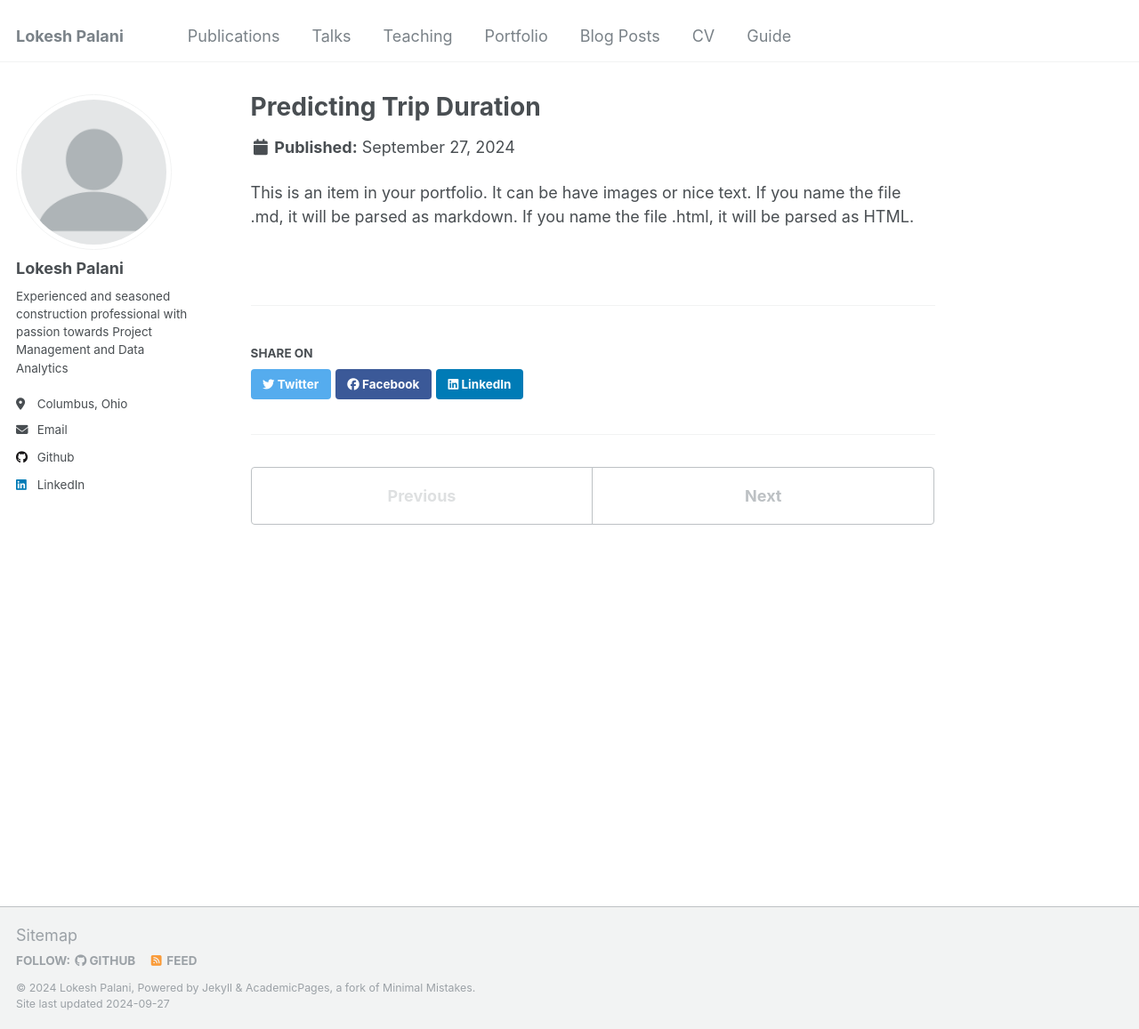
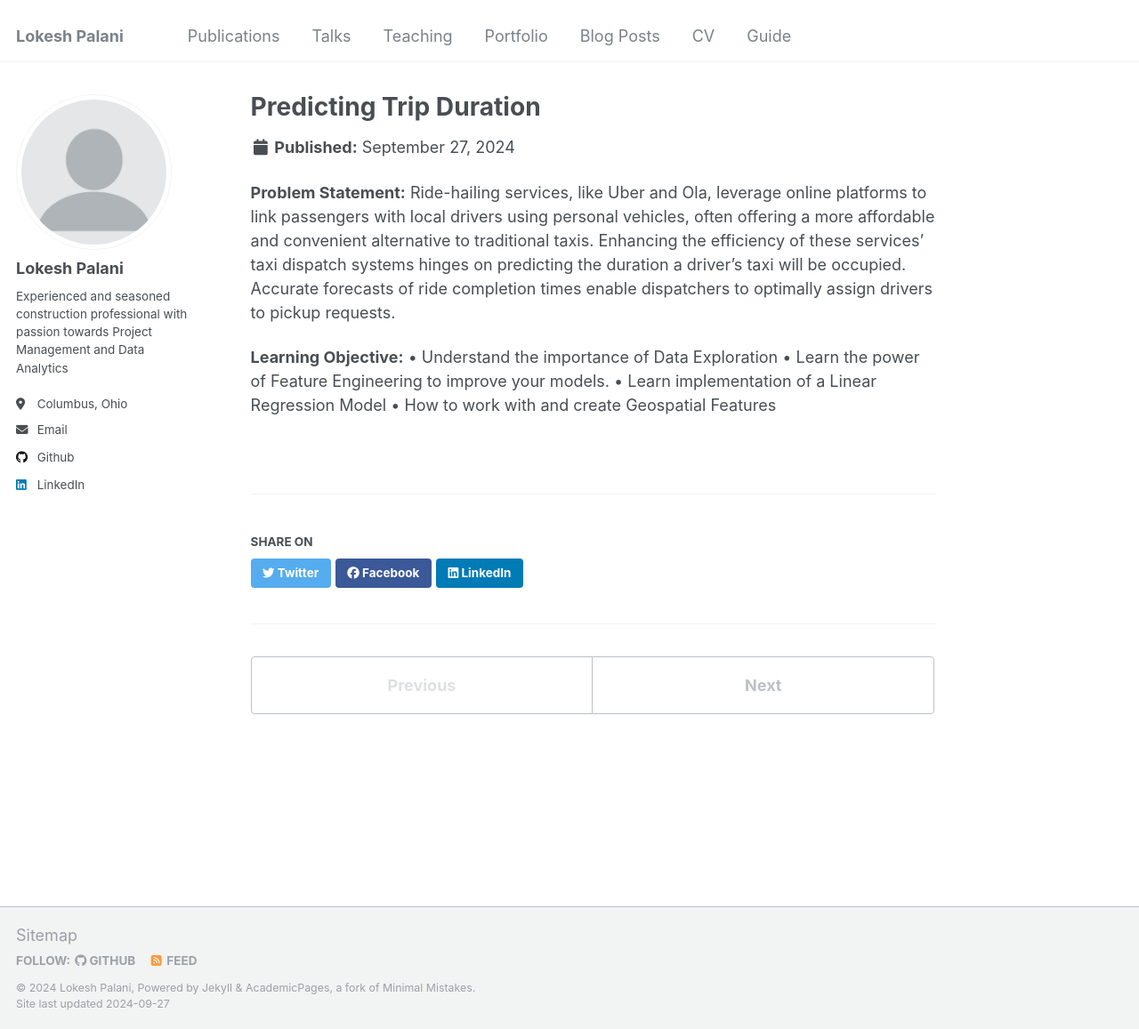
Before and after one commit to Coolinglass/coolinglass.github.io, a Jekyll site: the page built from _portfolio/portfolio-1.md, in a window 1280 px wide and 1157 px high. Shown: the whole window at 89% size. Built offline with Jekyll 4.4.1, drawn with Linux system fonts in a browser that asks for light colours.

Commit message:
Update portfolio-1.md

```diff
--- a/_portfolio/portfolio-1.md
+++ b/_portfolio/portfolio-1.md
@@ -1,7 +1,15 @@
 ---
 title: "Predicting Trip Duration"
-excerpt: "Using Linear regression, I have performed prediction to estimate trip duration. In this task, I have also performed Exploratory data analysis, Data visualation, data wrangling and cleaning. 1<br/><img src='/images/500x300.png'>"
+excerpt: " Predict Trip duration for Ride-Hailing services based on NYC Datset using Linear Regression. 1<br/><img src='/images/500x300.png'>"
 collection: portfolio
 ---
 
-This is an item in your portfolio. It can be have images or nice text. If you name the file .md, it will be parsed as markdown. If you name the file .html, it will be parsed as HTML.
+**Problem Statement:**
+Ride-hailing services, like Uber and Ola, leverage online platforms to link passengers with local drivers using personal vehicles, often offering a more affordable and convenient alternative to traditional
+taxis. Enhancing the efficiency of these services' taxi dispatch systems hinges on predicting the duration a driver's taxi will be occupied. Accurate forecasts of ride completion times enable dispatchers to optimally assign drivers to pickup requests.
+
+**Learning Objective:**
+•	Understand the importance of Data Exploration
+•	Learn the power of Feature Engineering to improve your models.
+•	Learn implementation of a Linear Regression Model
+•	How to work with and create Geospatial Features
```
